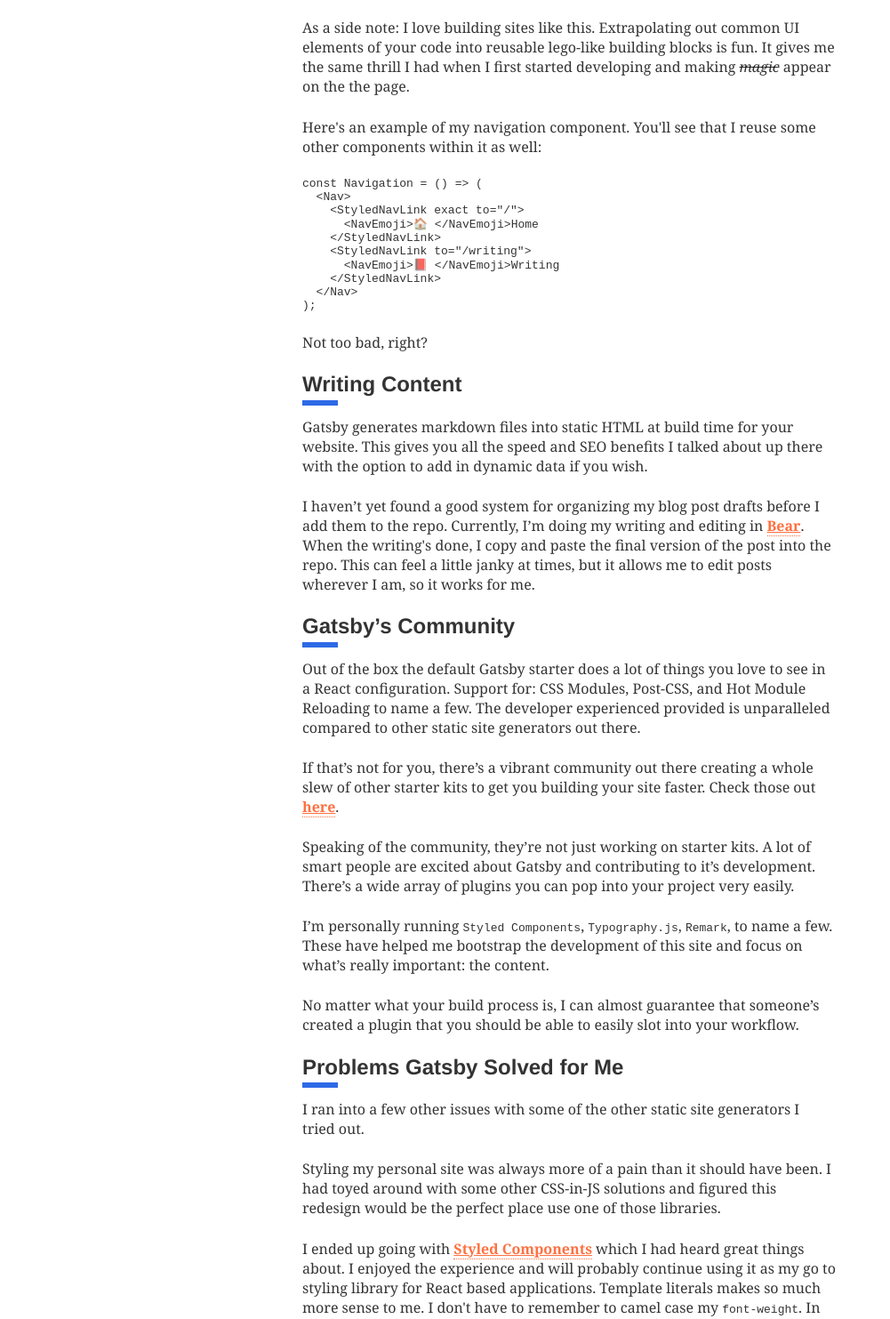
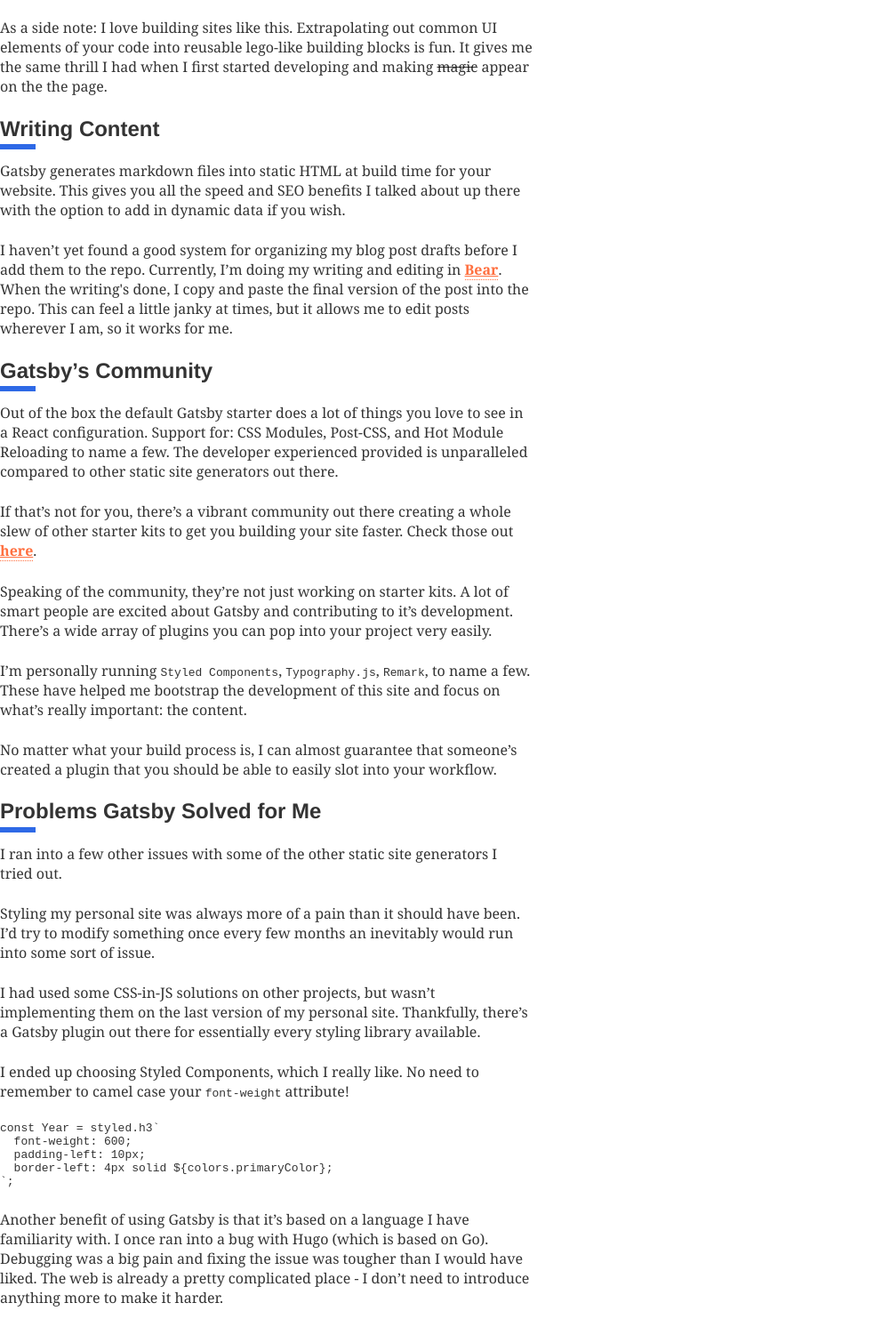
Before and after one commit to leo-generali/leo-generali.github.io, a Gatsby site: page /writing/an-introduction-to-gatsby in a window 1280 px wide. Shown: the part 1440-2923 px from the top of the page at 89% size, without its empty margins (0-1001 px from the left). Built offline with nearby package versions, Linux system fonts and the light colour scheme; Gatsby itself is replaced by a stand-in of ours; some packages are replaced by stand-ins of ours; code samples lack their colours; what typography-theme-github would draw is missing.

Commit message:
Update blog to be better

````diff
--- a/src/utils/shared.js
+++ b/src/utils/shared.js
@@ -39,5 +39,5 @@ export const AnchorStyle = css`
 
 export const Container = styled.div`
   max-width: ${styling.maxWidth};
-  margin: 0 auto;
+  /* margin: 0 auto; */
 `;
--- a/src/utils/typography.js
+++ b/src/utils/typography.js
@@ -1,14 +1,14 @@
 import Typography from "typography";
 import githubTheme from 'typography-theme-github';
 
-githubTheme.baseFontSize = '18px';
+githubTheme.baseFontSize = '17px';
 
 githubTheme.overrideThemeStyles = ({ rhythm }, options ) => ({
   'h1,h2,h3,h4,h5,h6': {
     marginTop: rhythm(1.3),
     marginBottom: rhythm(1),
     borderBottom: 'none',
-  }
+  },
 })
 
 const typography = new Typography(githubTheme)
--- a/src/writing/an-introduction-to-gatsby/index.md
+++ b/src/writing/an-introduction-to-gatsby/index.md
@@ -25,24 +25,7 @@ You can access the tool through NPM with the following command: `npm install --g
 ## Actually Building the Site
 Like the framework it’s built on top of, Gatsby relies heavily on the concept of components. Components are small blocks of code that are reused throughout your entire site.  Each piece of your UI is a separate entity that should be able to live by itself. For more detailed information, check out of the official [React documentation](https://reactjs.org/docs/components-and-props.html) for a good explanation of how and why you would want to build things this way.
 
-As a side note: I love building sites like this. Extrapolating out common UI elements of your code into reusable lego-like building blocks is fun. It gives me the same thrill I had when I first started developing and making *~magic~* appear on the the page.
-
-Here's an example of my navigation component. You'll see that I reuse some other components within it as well:
-
-```javascript
-const Navigation = () => (
-  <Nav>
-    <StyledNavLink exact to="/">
-      <NavEmoji>🏠 </NavEmoji>Home
-    </StyledNavLink>
-    <StyledNavLink to="/writing">
-      <NavEmoji>📕 </NavEmoji>Writing
-    </StyledNavLink>
-  </Nav>
-);
-```
-
-Not too bad, right?
+As a side note: I love building sites like this. Extrapolating out common UI elements of your code into reusable lego-like building blocks is fun. It gives me the same thrill I had when I first started developing and making ~magic~ appear on the the page.
 
 ## Writing Content
 Gatsby generates markdown files into static HTML at build time for your website. This gives you all the speed and SEO benefits I talked about up there with the option to add in dynamic data if you wish.
@@ -63,9 +46,11 @@ No matter what your build process is, I can almost guarantee that someone’s cr
 ## Problems Gatsby Solved for Me
 I ran into a few other issues with some of the other static site generators I tried out.
 
-Styling my personal site was always more of a pain than it should have been. I had toyed around with some other CSS-in-JS solutions and figured this redesign would be the perfect place use one of those libraries.
+Styling my personal site was always more of a pain than it should have been. I’d try to modify something once every few months an inevitably would run into some sort of issue.
 
-I ended up going with [Styled Components](https://www.styled-components.com/) which I had heard great things about.  I enjoyed the experience and will probably continue using it as my go to styling library for React based applications. Template literals makes so much more sense to me. I don't have to remember to camel case my `font-weight`. In case you haven't heard of Styled Components, here's what you end up with:
+I had used some CSS-in-JS solutions on other projects, but wasn’t implementing them on the last version of my personal site. Thankfully, there’s a Gatsby plugin out there for essentially every styling library available.
+
+I ended up choosing Styled Components, which I really like. No need to remember to camel case your `font-weight` attribute!
 
 ```javascript
 const Year = styled.h3`
@@ -75,13 +60,13 @@ const Year = styled.h3`
 `;
 ```
 
-Some of the other static site generators I tried in the past were built on languages that I didn't have as much experience in. They don’t necessarily need full in-depth knowledge to run them, it didn’t make things easier.
+Another benefit of using Gatsby is that it’s based on a language I have familiarity with. I once ran into a bug with Hugo (which is based on Go). Debugging was a big pain and fixing the issue was tougher than I would have liked. The web is already a pretty complicated place - I don’t need to introduce anything more to make it harder.
 
-In a past life I tried to use Hugo and ran into some Go specific issues. Debugging was a big pain and made fixing issues tougher than I would have liked. The web is already a pretty complicated place - I don’t need to introduce anything more to make it harder.
+On a related token, I also tend to swap between two difference machines: a one running OSX and the other running Windows 10. Having a consistent development experience across both is vital - I'm looking at you Jekyll.
 
-I also tend to swap between two difference machines: a Macbook Pro running OSX and a Dell XPS 13 running Windows 10. Having a consistent development experience across both is vital - I'm looking at you Jekyll.
+Finally, I was getting tired of Github Pages. It’s a great product that can get you up and running virtually instantly, but it’s not as fully featured as some other hosting solutions. After doing some research, I decided to move my my little corner of the internet to [Netlify](https://www.netlify.com/).
 
-Like everyone else running a Gatsby powered site, I decided to host my little corner of the internet on [Netlify](https://www.netlify.com/). I was a little worried about it, but the transfer was friction-less. I was up and running in less than 2 minutes. Netlify is a lot more powerful that Github Pages and takes care of a lot of the behind the scenes magic for you. You have know idea how satisfying it was to finally have my site served over HTTPS rather than HTTP.
+I was a little worried about it considering I had never used it, but the transfer was friction-less. I was up and running in less than 2 minutes. Netlify is a lot more powerful that Github Pages and takes care of a lot of the behind the scenes magic for you. It can do a lot more than just host deployed versions of your pages.
 
 ## So What?
 So… why should you care?
````
